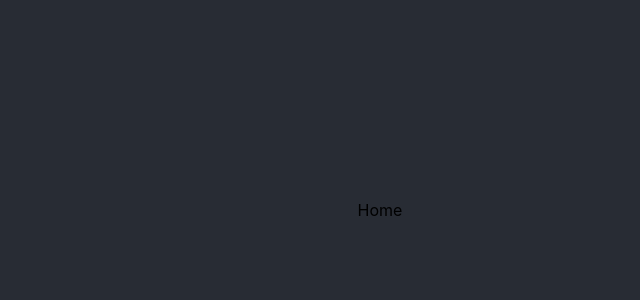
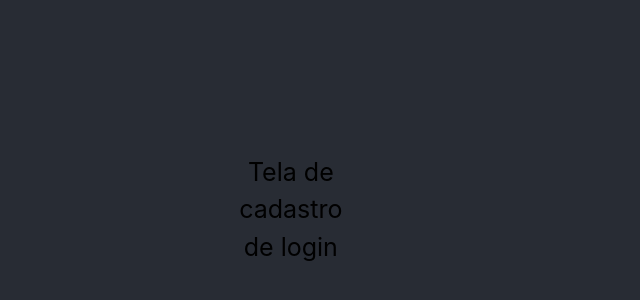
Before and after one commit to EriksJunior/add-promotion, a React (Vite) app: page /criarcadastro in a window 1280 px wide. Before the commit this address led to /home. Shown: the part 190-490 px from the top of the page, without its empty margins (260-900 px from the left). Built offline with nearby package versions, Linux system fonts and the light colour scheme.

Commit message:
refactor: alterado forma de como iria chamar o card para cadastrar a empresa

```diff
--- a/src/layout/RequestRegistration/RequestRegistration.scss
+++ b/src/layout/RequestRegistration/RequestRegistration.scss
@@ -1,10 +1,9 @@
 .generalContainer{
-  width: 100%;
-  height: 100%;
+  width: 40%;
+  height: 80%;
   background-color: rgba(255, 0, 0, 0);
   p{
     font-size: 25px;
-    text-shadow: 8px 8px 8px 8px;
 
   }
   p:hover{
--- a/src/layout/RequestRegistration/RequestRegistration.tsx
+++ b/src/layout/RequestRegistration/RequestRegistration.tsx
@@ -1,14 +1,10 @@
 import React from 'react'
 import './RequestRegistration.scss'
 
-interface IRequestRegistrationLayout{
-  onClick: React.MouseEventHandler
-}
-
-export const RequestRegistrationLayout:React.FC<IRequestRegistrationLayout> = ({onClick}) => {
+export const RequestRegistrationLayout:React.FC = () => {
   return (
     <div className='generalContainer bg-cyan-600 shadow-lg shadow-cyan-500/50'>
-        <p onClick={onClick}>Tela de cadastro de login</p>
+        <p >Tela de cadastro de login</p>
     </div>
   )
 }
--- a/src/layout/login/Login.tsx
+++ b/src/layout/login/Login.tsx
@@ -1,12 +1,12 @@
 import React, { useState, useCallback } from "react"
+import { Link } from "react-router-dom"
 import { toast } from "react-toastify"
 
 import { InputLogin } from './components/InputLogin/InputLogin'
 import { LabelLogin } from "./components/LabelLogin/LabelLogin"
 import { CardLogin } from "./components/CardLogin/CardLogin"
 import { ButtonLogin } from "./components/Button/ButtonLogin"
-import { ButtonRegistration } from "../RequestRegistration/components/Button/ButtonRegistration"
-import { RequestRegistrationLayout } from "../RequestRegistration/RequestRegistration"
+
 
 import ILogin from './interfaces/index'
 import ServiceLogin from './services/index'
@@ -20,8 +20,6 @@ export const LoginLayout = () => {
     login: '',
     senha: ''
   } as ILogin)
-
-  const [showRegsitration, setShowRegsitration] = useState(false)
 
 
   const handleChange = useCallback((e: React.FormEvent<HTMLInputElement>) => {
@@ -39,20 +37,12 @@ export const LoginLayout = () => {
     )
   }
 
-  const handleRegistration = async (): Promise<void> => {
-    showRegsitration ? setShowRegsitration(false) : setShowRegsitration(true)
+  const handleRegistration = (): void => {
+    console.log('teste')
   }
 
   return (
     <div className="w-full h-full flex justify-center items-center absolute">
-
-      {showRegsitration ? (
-        <div className="containerRegistration absolute">
-          <RequestRegistrationLayout onClick={handleRegistration} />
-        </div>
-      ) : null}
-
-
       <div className="w-1/4 h-3/4">
         <div className="triangle">
 
@@ -72,7 +62,7 @@ export const LoginLayout = () => {
               <ButtonLogin className={"w-1/4 rounded-lg h-10 font-bold bg-cyan-900 text-white"} onClick={handleLogin} textButton="Login" />
             </div>
             <div>
-              <ButtonRegistration className="text-white hover:text-cyan-900 delay-100 transition-colors" onClick={handleRegistration} textButton="Cadastre-se" />
+              <Link className="text-white hover:text-cyan-900 delay-100 transition-colors" to={'/cadastrarlogin'}>Cadastre-se</Link>
             </div>
           </div>
         </CardLogin>
--- a/src/pages/RequestRegistration/RequestRegistration.tsx
+++ b/src/pages/RequestRegistration/RequestRegistration.tsx
@@ -1,7 +1,7 @@
 import React from 'react'
 import { RequestRegistrationLayout } from "../../layout/RequestRegistration/RequestRegistration"
 
-export const CreateLogin = () =>{
+export const RequestRegistration = () =>{
 
   return(
     <div className='w-full h-full flex justify-center items-center'>
--- a/src/routes/index.tsx
+++ b/src/routes/index.tsx
@@ -1,5 +1,6 @@
+import React from "react";
 import { BrowserRouter, Route, Routes, Navigate } from "react-router-dom";
-import { CreatePromotions, Home, Login, CreateLogin } from "../pages";
+import { CreatePromotions, Home, Login, RequestRegistration } from "../pages";
 
 
 export const AppRoutes = () => {
@@ -7,7 +8,7 @@ export const AppRoutes = () => {
     <BrowserRouter>
       <Routes>
         <Route path="/" element={<Login />} />
-        <Route path="/cadastrarlogin" element={<CreateLogin />} />
+        <Route path="/criarcadastro" element={<RequestRegistration />} />
         <Route path="/home" element={<Home />} />
         <Route path="/promocoes" element={<CreatePromotions />} />
 
```
